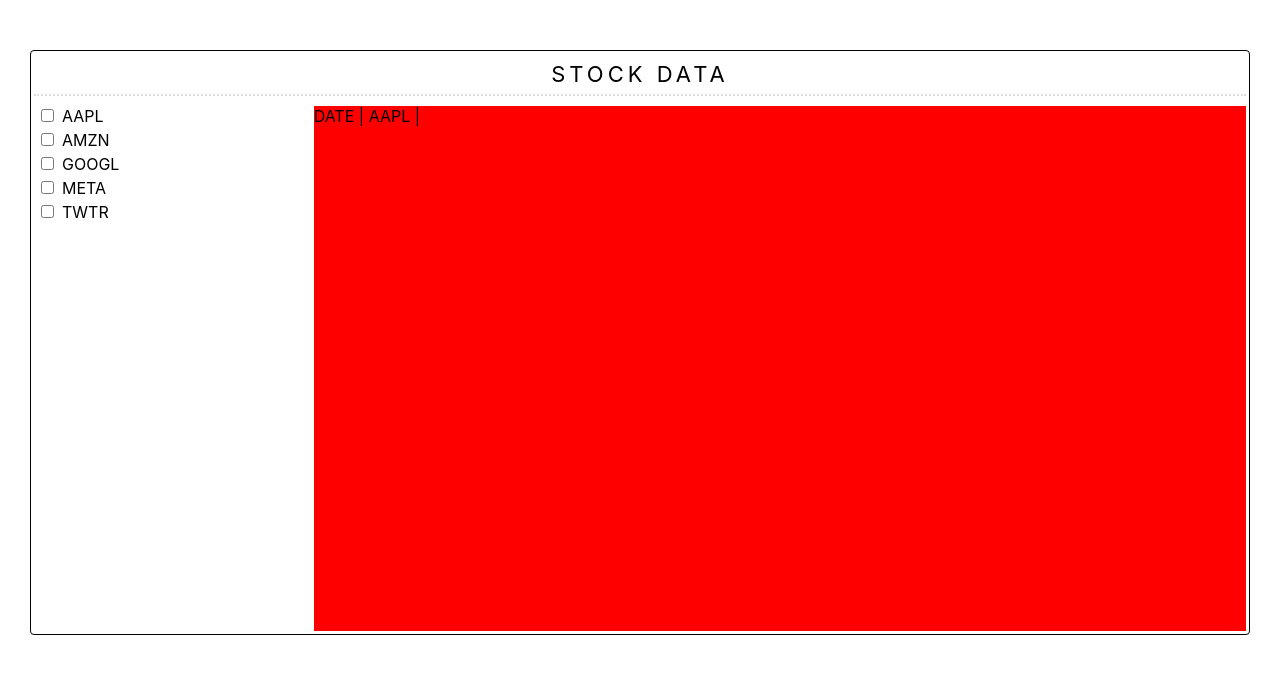
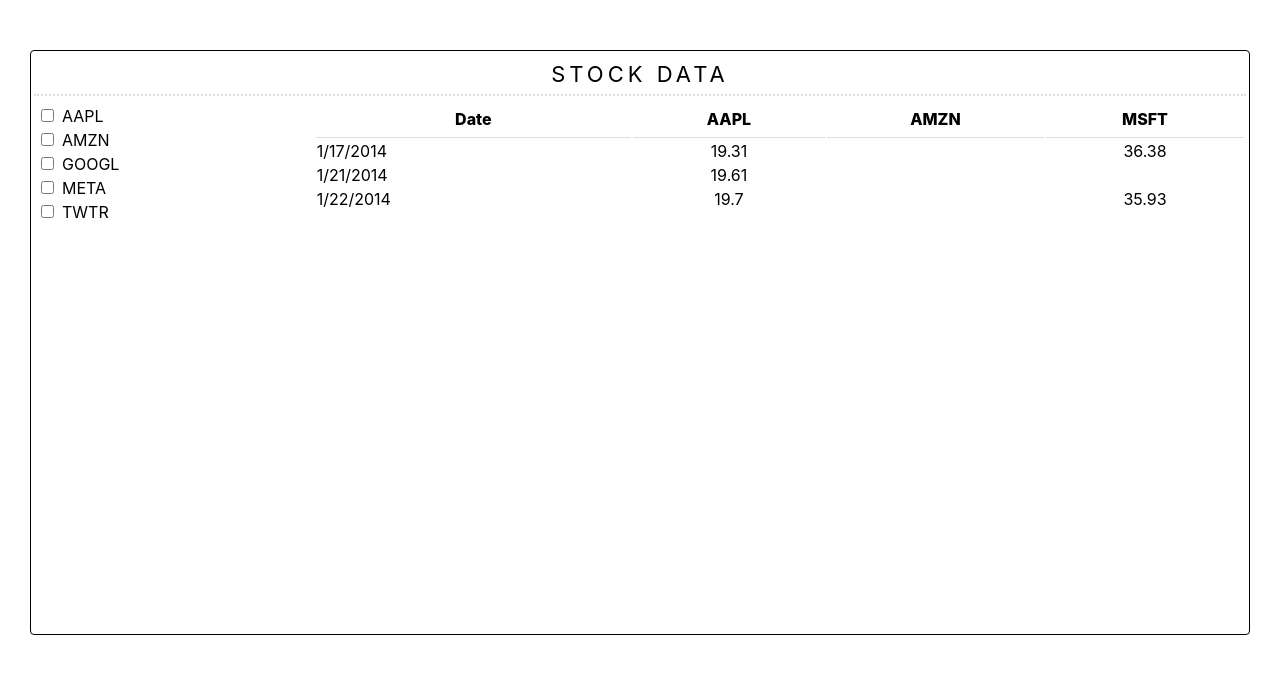
Before and after one commit to jamesroseman/stock-prices-react, a React (Create React App) app: page / in a window 1280 px wide. Shown: the top 674 px of the page. Built offline with nearby package versions, Linux system fonts and the light colour scheme.

Commit message:
Stock price table renders correctly but staticly

```diff
--- a/src/components/StockPriceChecklistComponent.tsx
+++ b/src/components/StockPriceChecklistComponent.tsx
@@ -1,5 +1,5 @@
 import React, { useState } from 'react';
-import StockPriceChecklistItem, { StockPriceChecklistItemProps } from './StockPriceChecklistItemComponent';
+import StockPriceChecklistItem from './StockPriceChecklistItemComponent';
 import './StockPriceChecklistComponent.css';
 
 type TickerSelectionMap = {
--- a/src/components/StockPriceChecklistItemComponent.css
+++ b/src/components/StockPriceChecklistItemComponent.css
@@ -12,4 +12,5 @@
 
 .checklist-item-ticker-ticked {
   color: red;
+  font-weight: 800;
 }
--- a/src/components/StockPriceExplorerComponent.css
+++ b/src/components/StockPriceExplorerComponent.css
@@ -42,8 +42,6 @@
 }
 
 .explorer-data {
-  background-color: red;
-
   height: 100%;
   width: 100%;
 }
--- a/src/components/StockPriceExplorerComponent.tsx
+++ b/src/components/StockPriceExplorerComponent.tsx
@@ -1,16 +1,8 @@
 import React from 'react';
+import { StockPricesMap } from '../types/StockPricesMap';
 import StockPriceChecklist from './StockPriceChecklistComponent';
 import './StockPriceExplorerComponent.css';
-
-/**
- * A mapping from stock price tickers to an array of
- * prices.
- *
- * e.g. AAPL: [19.72, 18.58, null, 31.38]
- */
-export type StockPricesMap = {
-  [ticker: string]: (number|null)[];
-}
+import StockPriceTable from './StockPriceTableComponent';
 
 export type StockPriceExplorerProps = {
   dates: string[],
@@ -31,7 +23,20 @@
             onTickerSelection={console.log}
           />
         </div>
-        <div className="explorer-data">DATE  |  AAPL  |</div>
+        <div className="explorer-data">
+          <StockPriceTable
+            dates={[
+              "1/17/2014",
+              "1/21/2014",
+              "1/22/2014"
+            ]}
+            prices={{
+              'AAPL': [19.31, 19.61, 19.7],
+              'MSFT': [36.38, null, 35.93],
+              'AMZN': [null,  null, null],
+            }}
+          />
+        </div>
       </div>
 
     </div>
--- /dev/null
+++ b/src/components/StockPriceTableComponent.css
@@ -0,0 +1,20 @@
+.table-container {
+  width: 100%;
+  height: 100%;
+}
+
+.table-container table {
+  width: 100%;
+}
+
+.table-container thead td {
+  padding-bottom: 8px;
+  border-bottom: 1px solid #ddd;
+
+  text-align: center;
+  font-weight: 800;
+}
+
+.table-price-td {
+  text-align: center;
+}
--- /dev/null
+++ b/src/components/StockPriceTableComponent.tsx
@@ -0,0 +1,54 @@
+import React from 'react';
+import { StockPricesMap } from '../types/StockPricesMap';
+import './StockPriceTableComponent.css';
+
+export type StockPriceTableProps = {
+  dates: string[],
+  prices: StockPricesMap,
+}
+
+function StockPriceTable({
+  dates,
+  prices,
+}: StockPriceTableProps) {
+  // Create a list of alphabetized tickers, for rendering.
+  const tickers: string[] = Object.keys(prices);
+  const alphabetizedTickers: string[] = tickers.sort((a, b) => a.localeCompare(b));
+
+  // Create a row for the headers, determined from the dates and tickers.
+  const staticHeaders = [
+    <td>Date</td>
+  ];
+  const tickerHeaders = alphabetizedTickers.map((ticker: string) => {
+    return (
+      <td>{ticker}</td>
+    );
+  });
+  const headers = [...staticHeaders, ...tickerHeaders];
+
+  // Create rows for each date with price information for each ticker.
+  const rows = dates.map((date: string, index: number) => {
+    const dateCell = <td className="table-date-td">{date}</td>;
+    const priceCells = alphabetizedTickers.map((ticker: string) => {
+      const datePrice: number | null = prices[ticker][index];
+      return (
+        <td className="table-price-td">{datePrice}</td>
+      );
+    });
+
+    // todo: logic here for if none of the tickers have price data for this date?
+
+    return <tr>{[dateCell, ...priceCells]}</tr>
+  });
+
+  return (
+    <div className="table-container">
+      <table>
+        <thead>{headers}</thead>
+        <tbody>{rows}</tbody>
+      </table>
+    </div>
+  );
+}
+
+export default StockPriceTable;
--- /dev/null
+++ b/src/types/StockPricesMap.ts
@@ -0,0 +1,9 @@
+/**
+ * A mapping from stock price tickers to an array of
+ * prices.
+ *
+ * e.g. AAPL: [19.72, 18.58, null, 31.38]
+ */
+ export type StockPricesMap = {
+  [ticker: string]: (number|null)[];
+}
```
Also changed, not shown: 2 other files (tests, documents, lock files or other folders).
